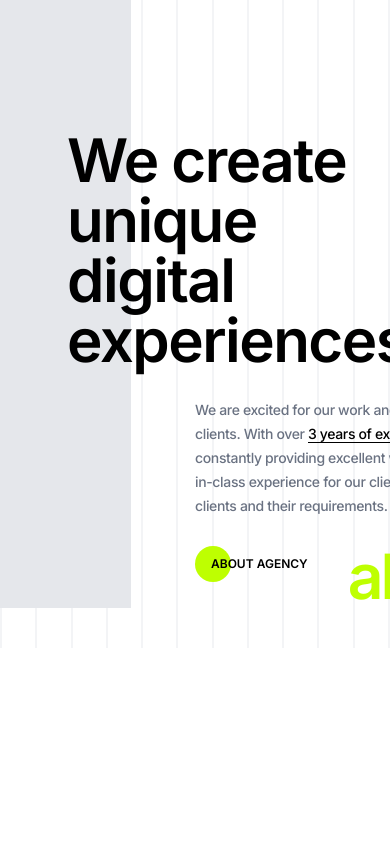
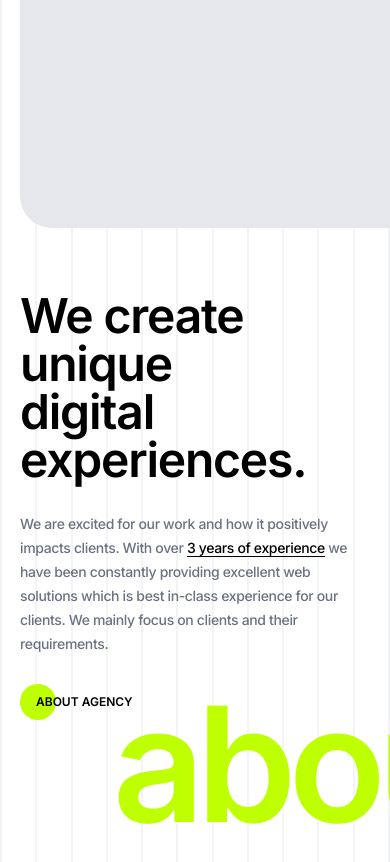
Before and after one commit to drxking/ForgeNexaPortfolio, a React (Vite) app: page / in a window 390 px wide. Shown: the part 1040-1902 px from the top of the page. Before the commit the page ends 1688 px from the top, so only its background shows below. Built offline with nearby package versions, Linux system fonts and the light colour scheme.

Commit message:
Responsive ni Done

```diff
--- a/src/components/About.jsx
+++ b/src/components/About.jsx
@@ -2,18 +2,18 @@ import React from 'react'
 
 const About = () => {
     return (
-        <div className='min-h-screen flex gap-16 py-10'>
-            <div className=" w-1/2 ">
-                <div className='w-full h-full bg-gray-200'>
+        <div className='sm:min-h-screen sm:h-screen flex sm:flex-row flex-col gap-16 py-10 sm:px-0 pl-5'>
+            <div className="sm:w-1/2 sm:h-full h-96 ">
+                <div className='w-full h-full bg-gray-200 sm:rounded-none rounded-l-4xl'>
 
                 </div>
             </div>
-            <div className="right w-1/2 flex flex-col justify-end gap-7">
-                <h1 className='text-6xl font-semibold tracking-tight -ml-32' >
+            <div className="right sm:w-1/2 flex flex-col justify-end gap-7">
+                <h1 className='md:text-6xl text-5xl font-semibold tracking-tight sm:-ml-32' >
                     We create unique <br />
                     digital experiences.
                 </h1>
-                <p className='text-sm text-gray-500 font-medium w-96 tracking-tight leading-6'>
+                <p className='text-sm text-gray-500 font-medium md:w-96 w-full tracking-tight leading-6 sm:pr-4 pr-8'>
                     We are excited for our work and how it positively impacts clients. With over <span className='border-b text-black'>3 years of experience</span> we have been constantly providing excellent web solutions which is best in-class experience for our clients. We mainly focus on clients and their requirements.
                 </p>
                 <div className='flex gap-10'>
@@ -24,7 +24,7 @@ const About = () => {
                         </div>
                     </div>
                     <div>
-                        <p className='text-[16vw] text-[#BEFF01] font-semibold leading-none tracking-tighter'>about</p>
+                        <p className='text-[160px] text-[#BEFF01] font-semibold leading-none sm:ml-0 -ml-15 tracking-tighter'>about</p>
                     </div>
                 </div>
             </div>
```
